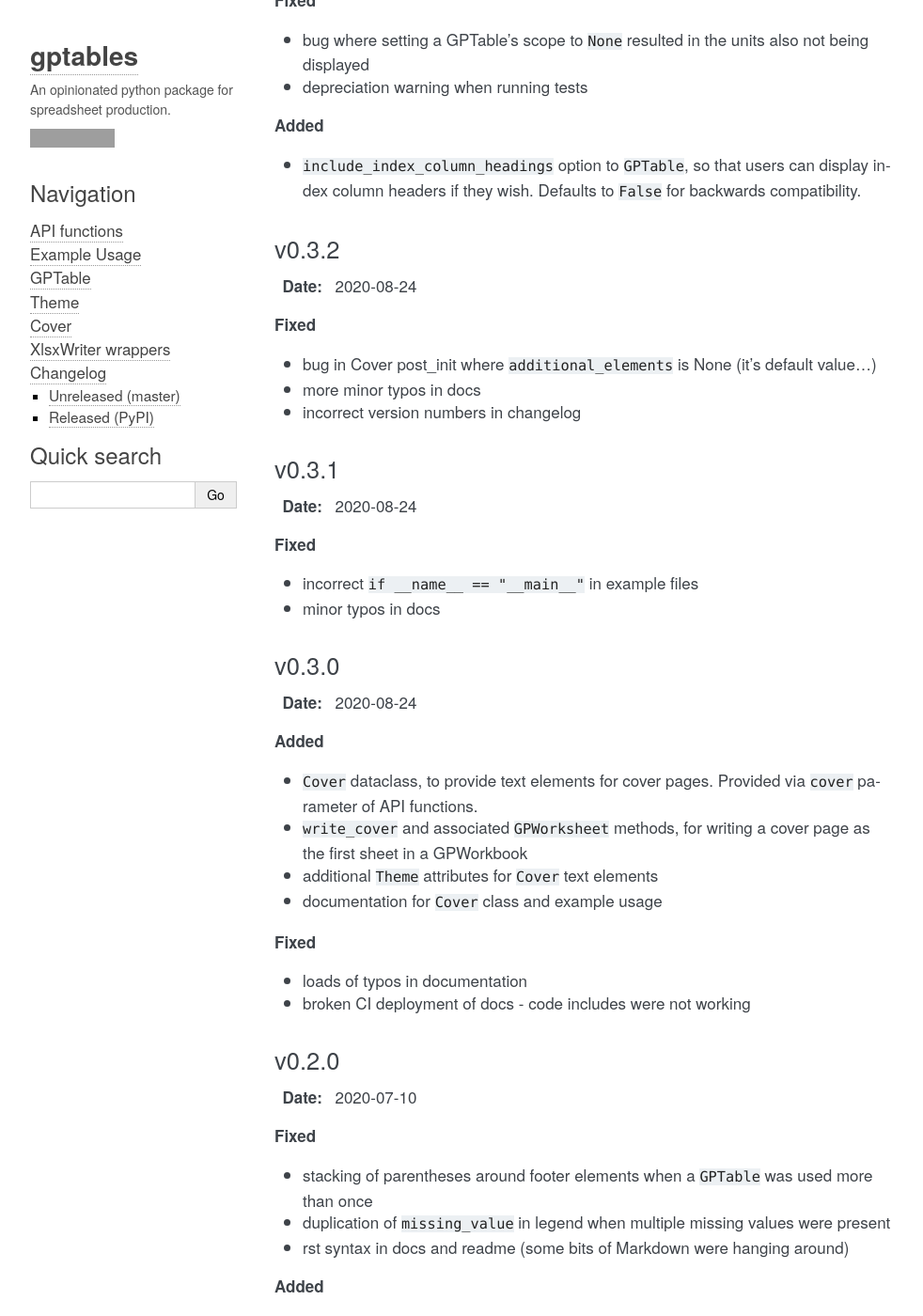
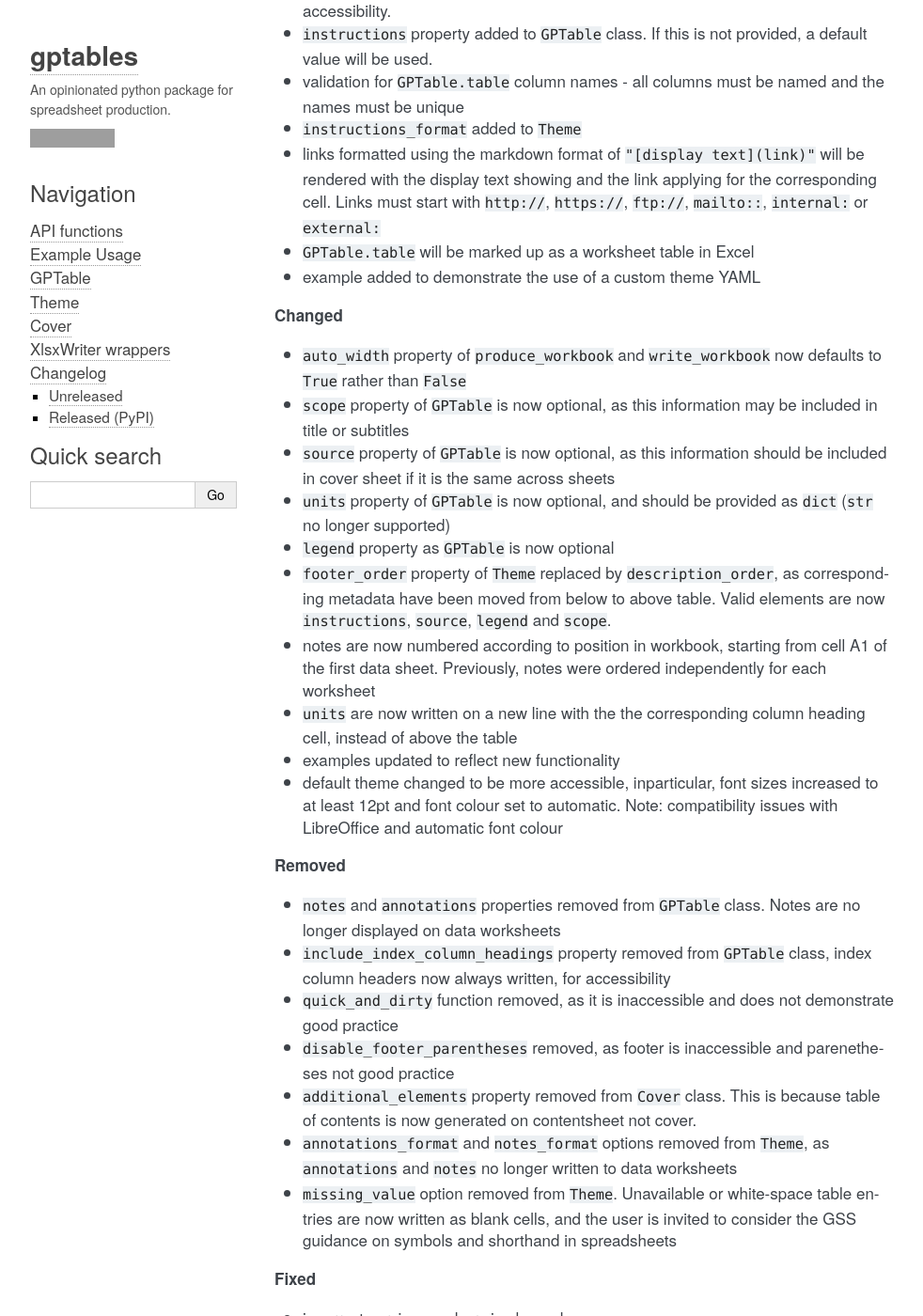
Before and after one commit to best-practice-and-impact/gptables, a Sphinx documentation site: the page built from docs/source/changelog.rst, in a window 1280 px wide and 1400 px high, scrolled down 579 px. Shown: the whole window at 94% size, without its empty margins (138-1120 px from the left). Built offline with Sphinx 7.4.7, drawn with Linux system fonts in a browser that asks for light colours; the version number could not be read and is left out; some of the changed text lies outside the part shown; grey boxes are pictures that could not be loaded.

Commit message:
Add changes to `Unreleased` section of changelog

```diff
--- a/docs/source/changelog.rst
+++ b/docs/source/changelog.rst
@@ -12,10 +12,49 @@ and this project tries its very best to adhere to
 
 ------------------------------------------------------------------------
 
-Unreleased (master)
+Unreleased
 ===================
 
-Nothing to see here.
+**Added**
+
+* contents page added to workbook by default. Can be disabled or customised by supplying ``contentsheet_label`` and ``contentsheet_options`` parameters to ``produce_workbook`` or ``write_workbook``.
+* notes page added to workbook if ``notes_table`` is provided. Can be customised by supplying ``notesheet_label`` and ``notesheet_options`` parameters to ``produce_workbook`` or ``write_workbook``.
+* ``table_name`` property added to ``GPTable`` class. This must be provided for accessibility.
+* ``instructions`` property added to ``GPTable`` class. If this is not provided, a default value will be used.
+* validation for ``GPTable.table`` column names - all columns must be named and the names must be unique
+* ``instructions_format`` added to ``Theme``
+* links formatted using the markdown format of ``"[display text](link)"`` will be rendered with the display text showing and the link applying for the corresponding cell. Links must start with ``http://``, ``https://``, ``ftp://``, ``mailto::``, ``internal:`` or ``external:``
+* ``GPTable.table`` will be marked up as a worksheet table in Excel
+* example added to demonstrate the use of a custom theme YAML
+
+**Changed**
+
+* ``auto_width`` property of ``produce_workbook`` and ``write_workbook`` now defaults to ``True`` rather than ``False``
+* ``scope`` property of ``GPTable`` is now optional, as this information may be included in title or subtitles
+* ``source`` property of ``GPTable`` is now optional, as this information should be included in cover sheet if it is the same across sheets
+* ``units`` property of ``GPTable`` is now optional, and should be provided as ``dict`` (``str`` no longer supported)
+* ``legend`` property as ``GPTable`` is now optional
+* ``footer_order`` property of ``Theme`` replaced by ``description_order``, as corresponding metadata have been moved from below to above table. Valid elements are now ``instructions``, ``source``, ``legend`` and ``scope``.
+* notes are now numbered according to position in workbook, starting from cell A1 of the first data sheet. Previously, notes were ordered independently for each worksheet
+* ``units`` are now written on a new line with the the corresponding column heading cell, instead of above the table
+* examples updated to reflect new functionality
+* default theme changed to be more accessible, inparticular, font sizes increased to at least 12pt and font colour set to automatic. Note: compatibility issues with LibreOffice and automatic font colour
+
+**Removed**
+
+* ``notes`` and ``annotations`` properties removed from ``GPTable`` class. Notes are no longer displayed on data worksheets
+* ``include_index_column_headings`` property removed from ``GPTable`` class, index column headers now always written, for accessibility
+* ``quick_and_dirty`` function removed, as it is inaccessible and does not demonstrate good practice
+* ``disable_footer_parentheses`` removed, as footer is inaccessible and parenetheses not good practice
+* ``additional_elements`` property removed from ``Cover`` class. This is because table of contents is now generated on contentsheet not cover.
+* ``annotations_format`` and ``notes_format`` options removed from ``Theme``, as ``annotations`` and ``notes`` no longer written to data worksheets
+* ``missing_value`` option removed from ``Theme``. Unavailable or white-space table entries are now written as blank cells, and the user is invited to consider the GSS guidance on symbols and shorthand in spreadsheets
+
+**Fixed**
+
+* incorrect version numbers in changelog
+* minor typos in docs
+
 
 
 Released (PyPI)
```
